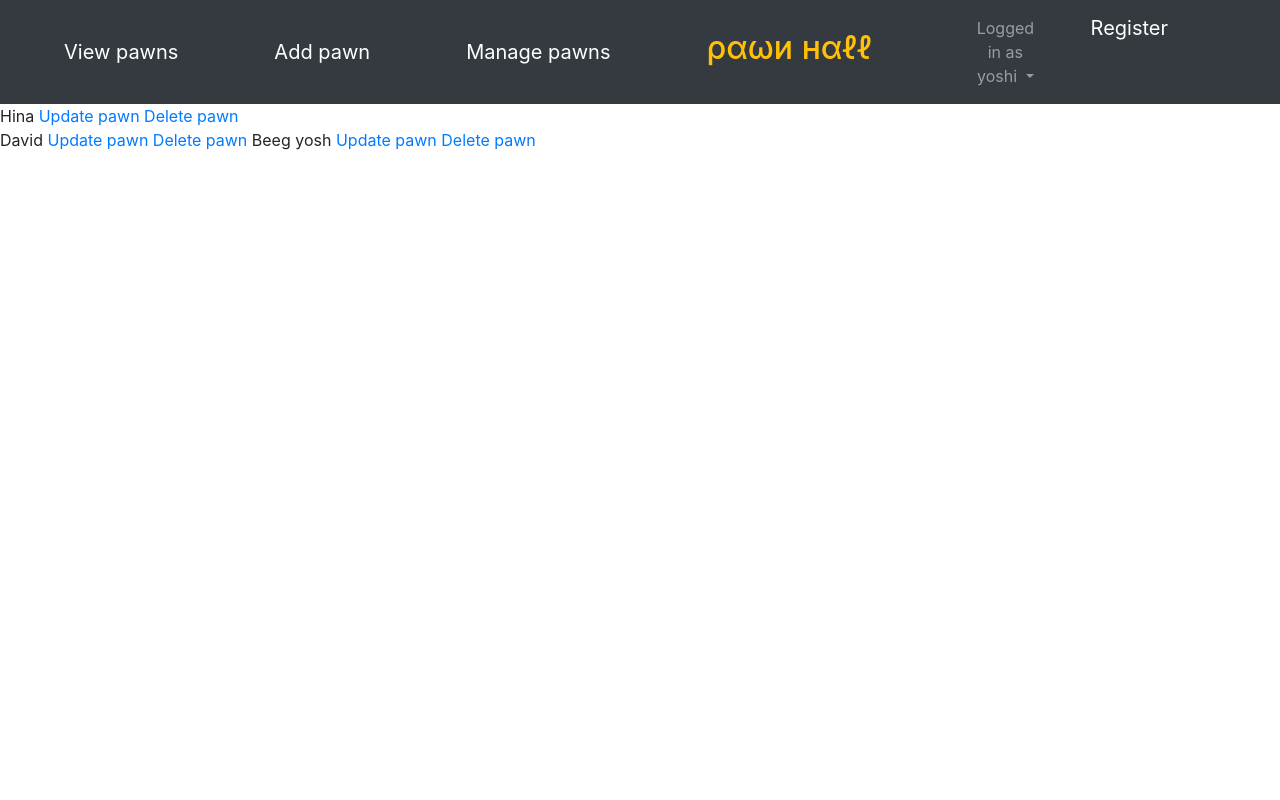
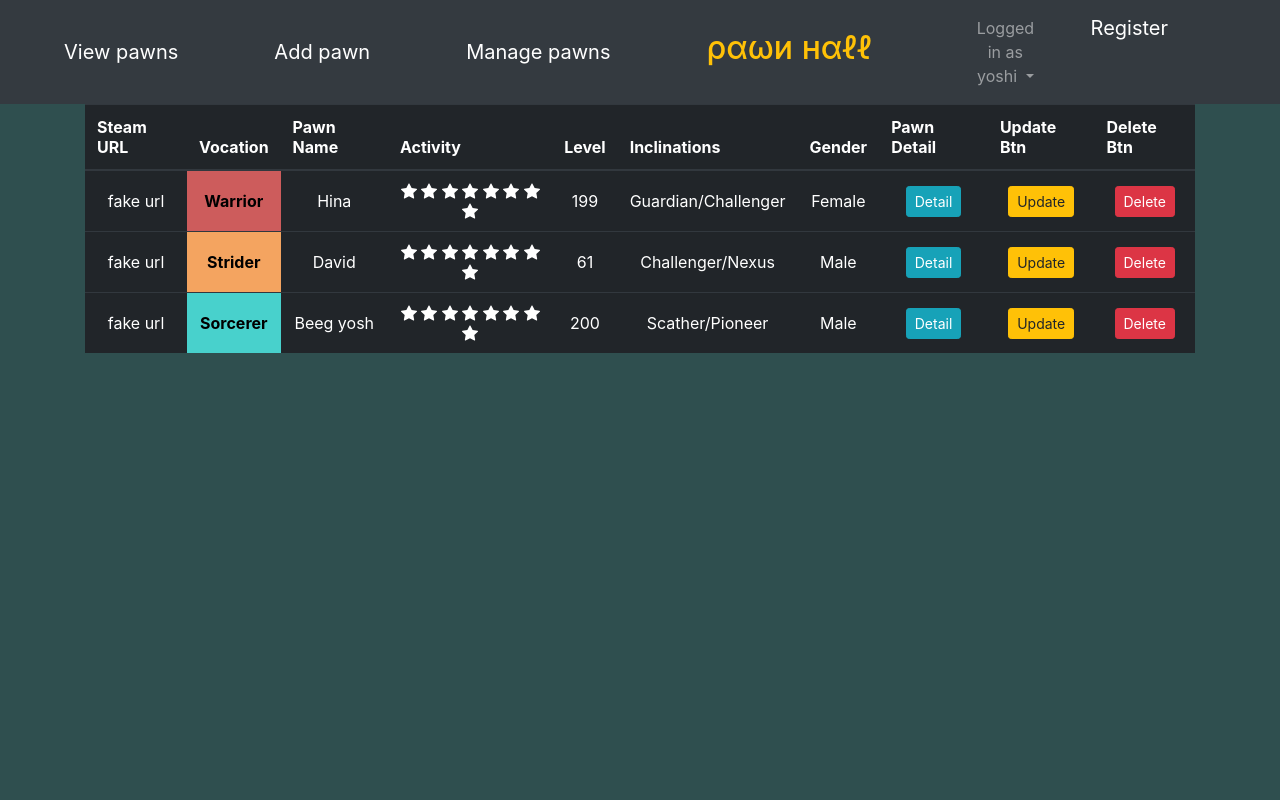
Before and after one commit to pawnguild/pawnguild, a Django app: page /manage_pawns in a window 1280 px wide. Run offline with Django 3.2, Linux system fonts and the light colour scheme; a user stored in the database is signed in; data comes from the database, SQL or seed files in the repository; both versions use the stored data as it was after the commit; some libraries are stand-ins or nearby versions.

Commit message:
manage pawn page updated, create/update pawn forms updated

```diff
--- /dev/null
+++ b/pawnlisting/static/pawnlisting/css/base.css
@@ -0,0 +1,7 @@
+body {
+    background-color: darkslategray
+}
+
+p {
+    color: whitesmoke;
+}
--- a/pawnlisting/static/pawnlisting/pawn_list_style.css
+++ b/pawnlisting/static/pawnlisting/css/pawn_list.css
@@ -10,10 +10,11 @@ td.blue-vocation {
     background-color: mediumturquoise;
 }
 
-body {
-    background-color: darkslategray
-}
-
 b {
     color: black;
 }
+
+.table td {
+    text-align: center;
+    vertical-align: middle;
+}
--- a/pawnlisting/templates/pawnlisting/base.html
+++ b/pawnlisting/templates/pawnlisting/base.html
@@ -3,7 +3,7 @@
 <head>
 <link rel="stylesheet" href="https://maxcdn.bootstrapcdn.com/bootstrap/4.0.0/css/bootstrap.min.css" integrity="sha384-Gn5384xqQ1aoWXA+058RXPxPg6fy4IWvTNh0E263XmFcJlSAwiGgFAW/dAiS6JXm" crossorigin="anonymous">
 <link rel="shortcut icon" type="image/png" href="{% static 'favicon.ico' %}"/>
-
+<link rel="stylesheet" href="{% static 'pawnlisting/css/base.css' %}">
 </head>
 
 <nav class="navbar navbar-expand-lg navbar-dark bg-dark">
--- a/pawnlisting/templates/pawnlisting/manage_pawns.html
+++ b/pawnlisting/templates/pawnlisting/manage_pawns.html
@@ -1,14 +1,51 @@
 {% include "pawnlisting/base.html" %}
 
-{% if user_pawns %}
-    {% for pawn in user_pawns %}
-        <div>
-            {{ pawn }}
-            <a href="{% url 'update_pawn' pawn.id %}"> Update pawn </a>
-            <a href="{% url 'delete_pawn' pawn.id %}"> Delete pawn </a>
-        </div
-    {% endfor %}
-    {{ user_pawns }}
-{% else %}
-    <p> You haven't made any Pawns! You can make them <a href="{% url 'create_pawn' %}"> here </a>
-{% endif %}
+{% load static %}
+<link rel="stylesheet" href="{% static 'pawnlisting/css/pawn_list.css' %}">
+
+<div class="container">
+    <table class="table table-dark">
+    <thead>
+        <th scope="col">Steam URL</th>
+        <th scope="col">Vocation</th>
+        <th scope="col">Pawn Name</th>
+        <th scope="col">Activity</th>
+        <th scope="col">Level</th>
+        <th scope="col">Inclinations</th>
+        <th scope="col">Gender</th>
+        <th scope="col">Pawn Detail</th>
+        <th scope="col">Update Btn</th>
+        <th scope="col">Delete Btn</th>
+    </thead>
+    <tbody>
+        {% for pawn in user_pawns %}
+            <tr>
+                <td>fake url</td>
+                <td class="{{ pawn.vocation_color }}-vocation"> <b> {{ pawn.vocation }} </b> </td>
+                <td>{{ pawn.name }}</td>
+                <td>
+                {% if pawn.activity != 0 %}
+                    {% with ''|center:pawn.activity as range %}
+                    {% for _ in range %}
+                    <svg width="1em" height="1em" viewBox="0 0 16 16" class="bi bi-star-fill" fill="currentColor" xmlns="http://www.w3.org/2000/svg">
+                        <path d="M3.612 15.443c-.386.198-.824-.149-.746-.592l.83-4.73L.173 6.765c-.329-.314-.158-.888.283-.95l4.898-.696L7.538.792c.197-.39.73-.39.927 0l2.184 4.327 4.898.696c.441.062.612.636.283.95l-3.523 3.356.83 4.73c.078.443-.36.79-.746.592L8 13.187l-4.389 2.256z"/>
+                        </svg>
+                    {% endfor %}
+                    {% endwith %}
+                {% else %}
+                        <svg width="1em" height="1em" viewBox="0 0 16 16" class="bi bi-star" fill="currentColor" xmlns="http://www.w3.org/2000/svg">
+                        <path fill-rule="evenodd" d="M2.866 14.85c-.078.444.36.791.746.593l4.39-2.256 4.389 2.256c.386.198.824-.149.746-.592l-.83-4.73 3.523-3.356c.329-.314.158-.888-.283-.95l-4.898-.696L8.465.792a.513.513 0 0 0-.927 0L5.354 5.12l-4.898.696c-.441.062-.612.636-.283.95l3.523 3.356-.83 4.73zm4.905-2.767l-3.686 1.894.694-3.957a.565.565 0 0 0-.163-.505L1.71 6.745l4.052-.576a.525.525 0 0 0 .393-.288l1.847-3.658 1.846 3.658a.525.525 0 0 0 .393.288l4.052.575-2.906 2.77a.564.564 0 0 0-.163.506l.694 3.957-3.686-1.894a.503.503 0 0 0-.461 0z"/>
+                        </svg>
+                {% endif %}
+                </td>
+                <td>{{ pawn.level }}</td>
+                <td>{{ pawn.primary_inclination }}/{{ pawn.secondary_inclination }}</td>
+                <td>{{ pawn.gender }}</td>
+                <td><a href="{% url 'view_pawn' pawn.id %}" class="btn btn-info btn-sm"> Detail </button>
+                <td><a href="{% url 'update_pawn' pawn.id %}" class="btn btn-warning btn-sm"> Update </button>
+                <td><a href="{% url 'delete_pawn' pawn.id %}" class="btn btn-danger btn-sm"> Delete </button>
+            </tr>
+        {% endfor %}
+    </tbody>
+    </table>
+</div>
--- a/pawnlisting/templates/pawnlisting/pawn_list.html
+++ b/pawnlisting/templates/pawnlisting/pawn_list.html
@@ -2,7 +2,7 @@
 
 {% load static %}
 
-<link rel="stylesheet" href="{% static 'pawnlisting/pawn_list_style.css' %}">
+<link rel="stylesheet" href="{% static 'pawnlisting/css/pawn_list.css' %}">
 
 <div class="container">
     <table class="table table-dark">
@@ -14,7 +14,7 @@
         <th scope="col">Level</th>
         <th scope="col">Inclinations</th>
         <th scope="col">Gender</th>
-        <th scope="col">Picture</th>
+        <th scope="col">Detail Btn</th>
     </thead>
     <tbody>
         {% for pawn in pawn_list %}
@@ -40,7 +40,7 @@
                 <td>{{ pawn.level }}</td>
                 <td>{{ pawn.primary_inclination }}/{{ pawn.secondary_inclination }}</td>
                 <td>{{ pawn.gender }}</td>
-                <td>picture url</td>
+                <td><a href="{% url 'view_pawn' pawn.id %}" class="btn btn-info btn-sm"> Detail </a>
             </tr>
         {% endfor %}
     </tbody>
--- a/todo.txt
+++ b/todo.txt
@@ -1,10 +1,8 @@
 
 high priority
-- on pawn_list page - link to view pawn on listview page + manage pawn page
 - view pawn page
+- on register, require steam url, might require a profile model
 
-medium priority
-- separate looking pages for add/update pawn
 
 low priority
 - fix finding favico
```
Also changed, not shown: pawnlisting/static/pawnlisting/css/pawn_form.css (added, +17 -0 lines), pawnlisting/templates/pawnlisting/pawn_confirm_delete.html (+7 -7 lines), pawnlisting/templates/pawnlisting/pawn_form.html (+43 -7 lines), db.sqlite3, pawnlisting/static/pawnlisting/beeg.jpeg (deleted), pawnlisting/static/pawnlisting/css/manage_pawns.css (added).
